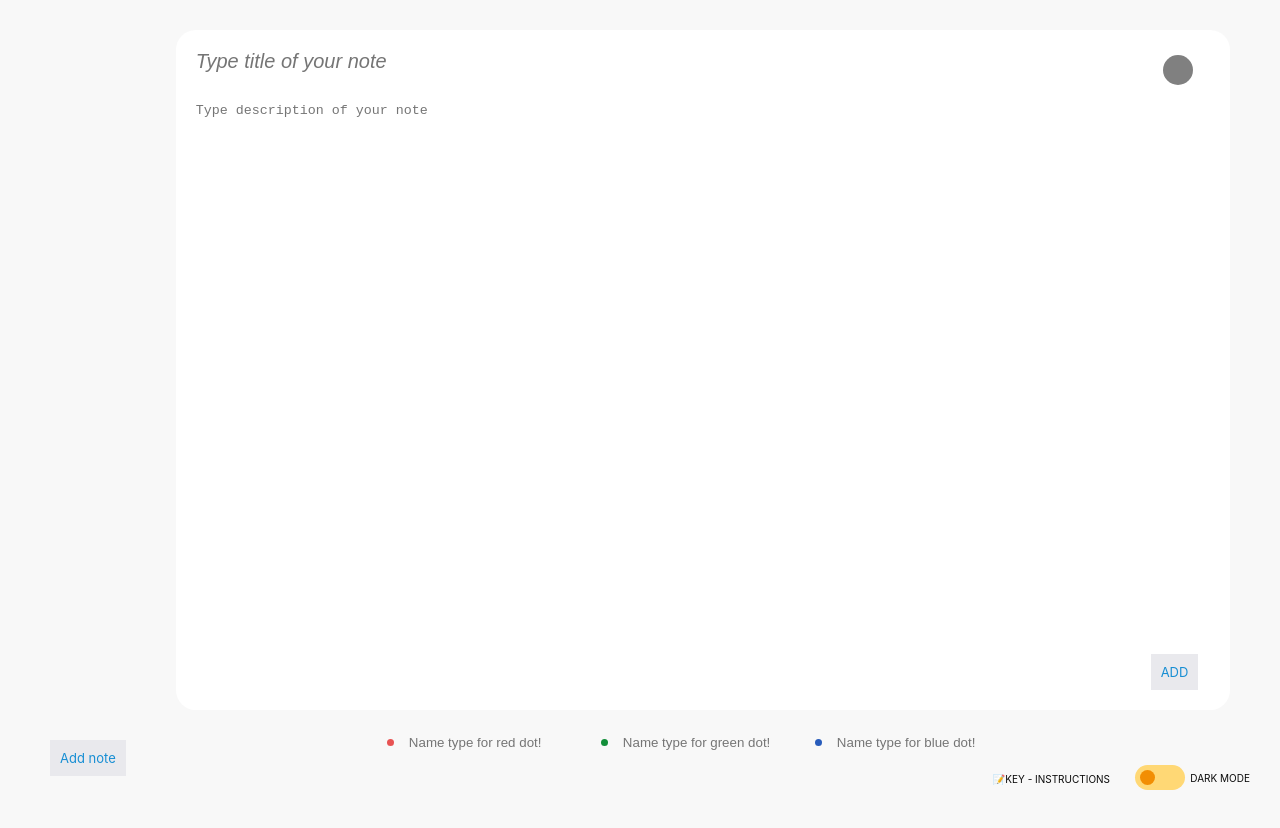
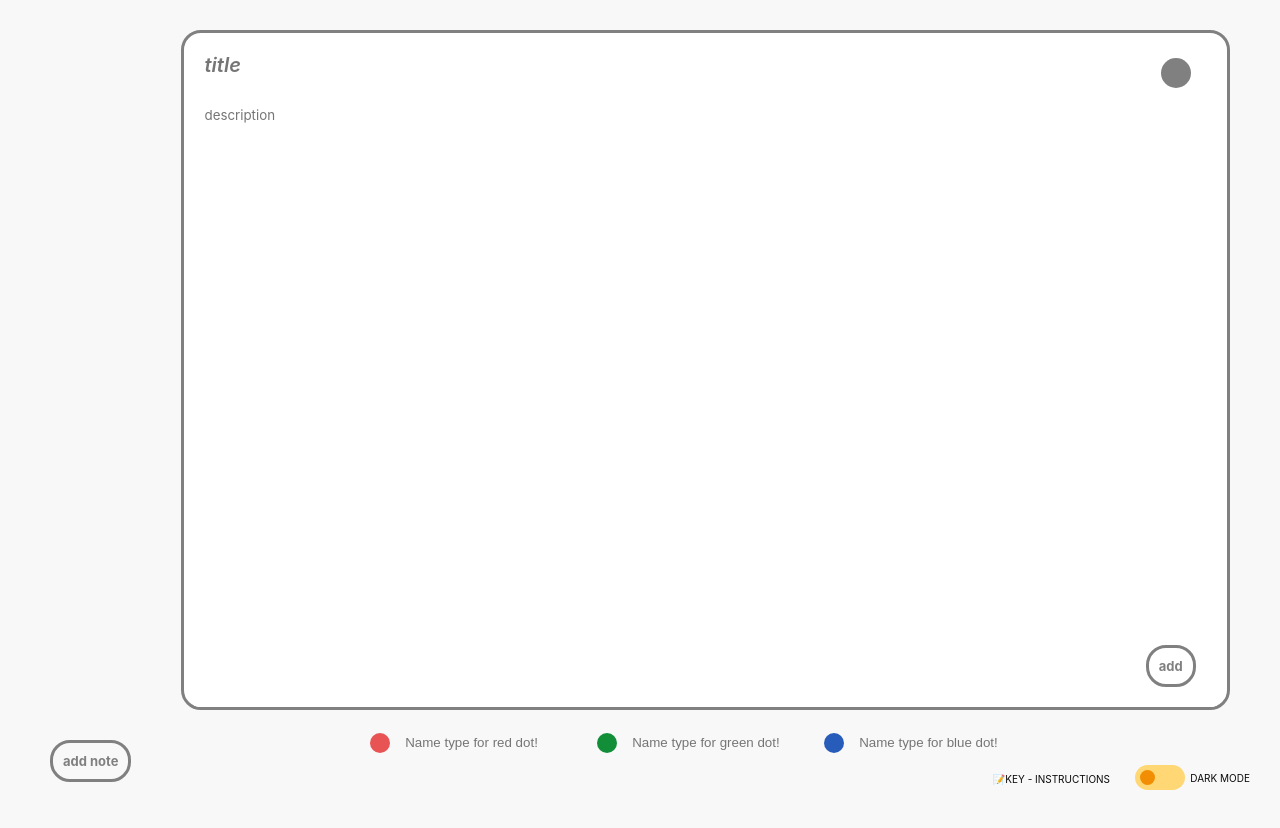
Before and after one commit to xmavv/empty-project, a React (Create React App) app: page / in a window 1280 px wide. Shown: the top 828 px of the page. Built offline with nearby package versions, Linux system fonts and the light colour scheme.

Commit message:
updated ui

```diff
--- a/src/components/Button.css
+++ b/src/components/Button.css
@@ -1,10 +1,14 @@
 .btn {
+  text-transform: lowercase;
   font-family: inherit;
   font-size: 1.3rem;
+  font-weight: bold;
   padding: 1rem;
-    color: var(--color-primary);
-    background-color: var(--btn-color);
-    border: none;
+  color: grey;
+  /* background-color: var(--btn-color); */
+  background-color: transparent;
+  border: 3px solid grey;
+  border-radius: 2rem;
   outline: none;
   transition: color 0.1s ease, background-color 0.1s ease;
 }
@@ -12,7 +16,7 @@
 .btn:hover,
 .btn:active,
 .btn:focus {
-    background-color: var(--color-primary);
+  background-color: grey;
   color: var(--btn-color);
 }
 
--- a/src/components/Dot.css
+++ b/src/components/Dot.css
@@ -1,7 +1,7 @@
 .dot {
   display: inline-block;
-    width: 0.7rem;
-    height: 0.7rem;
+  width: 2rem;
+  height: 2rem;
   border-radius: 50%;
   margin: 0.5rem;
 }
--- a/src/components/MyToaster.js
+++ b/src/components/MyToaster.js
@@ -1,14 +1,14 @@
-import {Toaster} from "sonner";
-import {useNote} from "../contexts/NoteContext";
+import { Toaster } from "sonner";
+import { useNote } from "../contexts/NoteContext";
 
 const themeColor = {
   dark: "#0b0b09",
   light: "#f6f6f6",
-    primary: "#178ed3",
+  primary: "#888888",
 };
 
 function MyToaster() {
-    const {isDark} = useNote();
+  const { isDark } = useNote();
 
   return (
     <Toaster
@@ -26,7 +26,7 @@ function MyToaster() {
         },
       }}
     />
-    )
+  );
 }
 
 export default MyToaster;
--- a/src/components/Note.js
+++ b/src/components/Note.js
@@ -13,10 +13,8 @@ export default function Note({ note }) {
       className={isSelected ? styles.noteListItemSelected : styles.noteListItem}
       onClick={() => dispatch({ type: "note/selected", payload: note })}
     >
-      <h3 className="heading-tertiary">
-        <Dot cssClass={`dot ${note.color}`} />
-        {note.title}
-      </h3>
+      <Dot cssClass={`dot ${note.color}`} />
+      <h3 className="heading-tertiary">{note.title}</h3>
     </li>
   );
 }
--- a/src/components/NoteInput.js
+++ b/src/components/NoteInput.js
@@ -31,7 +31,7 @@ export default function NoteInput() {
           }}
           placeholder={
             showAddNote
-              ? "Type title of your note"
+              ? "title"
               : "Choose a note or start typing to add new note"
           }
           className={styles.noteInputTitle}
@@ -46,7 +46,7 @@ export default function NoteInput() {
           }
           contentEditable
           className={styles.noteInputBody}
-          placeholder={showAddNote ? "Type description of your note" : ""}
+          placeholder={showAddNote ? "description" : ""}
         ></textarea>
         {(showAddNote || selectedNote) && (
           <Dot cssClass={`dot ${color} absolute`} color={color} />
--- a/src/components/Notes.module.css
+++ b/src/components/Notes.module.css
@@ -2,8 +2,10 @@
   list-style: none;
   overflow-y: scroll;
   height: 85vh;
-  padding: 2rem;
-  scrollbar-color: var(--color-primary) var(--btn-color-hover);
+  padding: 0 2rem;
+
+  scrollbar-width: thin;
+  scrollbar-color: --text-color-primary var(--btn-color-hover);
 }
 
 .noteListButtons {
@@ -13,10 +15,16 @@
 }
 
 .noteListItem {
+  display: flex;
+  align-items: center;
+  gap: 1rem;
+
   width: 60ch;
+  border: 3px solid currentColor;
+  margin-bottom: 1rem;
 
   font-size: 1.2rem;
-  padding: 2rem 1rem;
+  padding: 1rem 1rem;
   border-radius: 2rem;
   transition: box-shadow 0.5s ease;
 
@@ -24,27 +32,35 @@
 }
 
 .noteListItem:hover {
-  -webkit-box-shadow: 14px 15px 14px -16px currentColor;
-  -moz-box-shadow: 14px 15px 14px -16px currentColor;
-  box-shadow: 5px 7px 25px -15px currentColor;
+  /* -webkit-box-shadow: 14px 15px 14px -16px currentColor; */
+  /* -moz-box-shadow: 14px 15px 14px -16px currentColor; */
+  /* box-shadow: 5px 7px 25px -15px currentColor; */
+
+  background-color: color-mix(in hsl, currentColor, var(--hover));
 }
 
 .noteListItemSelected {
+  display: flex;
+  align-items: center;
+  gap: 1rem;
+
   width: 60ch;
+  border: 3px solid currentColor;
+  margin-bottom: 1rem;
 
   font-size: 1.2rem;
-  padding: 2rem 1rem;
+  padding: 1rem 1rem;
   border-radius: 2rem;
   transition: box-shadow 0.5s ease;
 
+  background-color: color-mix(in hsl, currentColor, var(--hover));
+
   cursor: pointer;
-
-  -webkit-box-shadow: 14px 15px 14px -16px currentColor;
-  -moz-box-shadow: 14px 15px 14px -16px currentColor;
-  box-shadow: 5px 7px 25px -15px currentColor;
 }
 
 .noteInput {
+  border: 3px solid currentColor;
+
   width: 100%;
   height: 85vh;
   background-color: var(--fg-color);
@@ -52,17 +68,22 @@
   border-radius: 2rem;
   overflow: hidden;
   padding: 1rem;
-  transition: box-shadow 0.5s ease;
+  transition: border 0s ease;
   position: relative;
 }
 
 .noteInput:hover {
-  -webkit-box-shadow: 8px 15px 52px -33px currentColor;
-  -moz-box-shadow: 8px 15px 52px -33px currentColor;
-  box-shadow: 8px 15px 52px -33px currentColor;
+  /* -webkit-box-shadow: 8px 15px 52px -33px currentColor; */
+  /* -moz-box-shadow: 8px 15px 52px -33px currentColor; */
+  /* box-shadow: 8px 15px 52px -33px currentColor; */
+
+  /* border: 3px solid currentColor; */
 }
 
 .noteInputTitle {
+  font-family: inherit;
+  font-weight: 600;
+
   font-style: italic;
   padding: 1rem;
   font-size: 2rem;
@@ -74,6 +95,8 @@
 }
 
 .noteInputBody {
+  font-family: inherit;
+
   width: 100%;
   height: 100%;
   padding: 2rem 1rem;
--- a/src/index.css
+++ b/src/index.css
@@ -7,6 +7,8 @@
   --text-color-primary: #0a0a0a;
   --toggle-bg: #ffd875;
   --toggle-fg: #f28e03;
+
+  --hover: white;
 
   --red: #e85353;
   --blue: #285cbb;
@@ -69,6 +71,7 @@ body {
 }
 
 [data-theme="dark"] {
+  --hover: black;
   --bg-color: #111110;
   --btn-color: #151515;
   --btn-color-hover: #1f1f1f;
```
Lines whose indentation alone changed are shown as unchanged.
